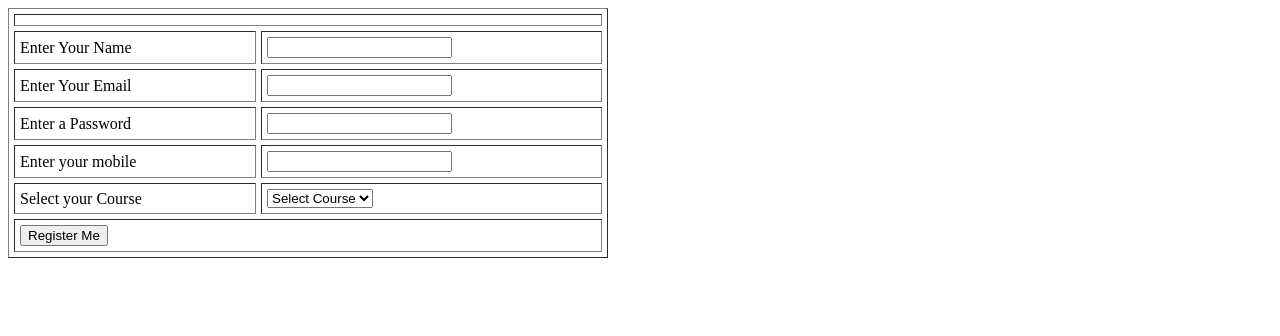
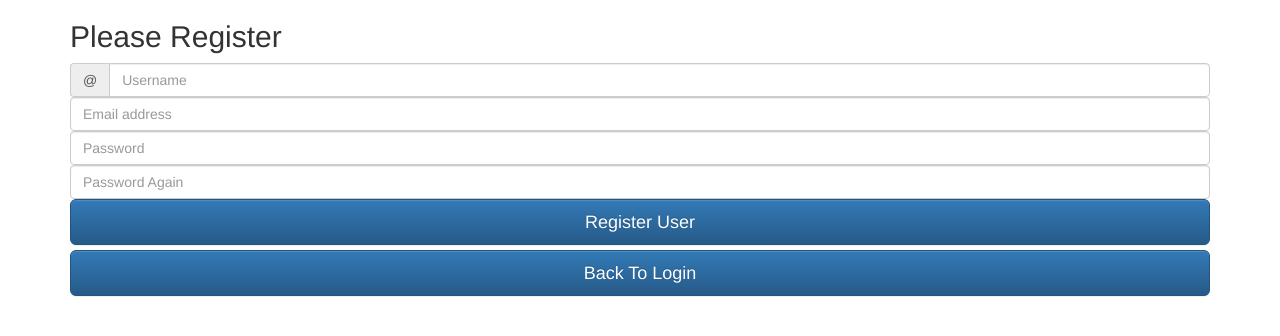
Before and after one commit to LeeDisley/UniWeb, a CodeIgniter app: page /Majister/index.php/registration in a window 1280 px wide. Shown: the top 336 px of the page. Run offline with CodeIgniter, Linux system fonts and the light colour scheme; some libraries are stand-ins or nearby versions.

Commit message:
Changing Login stuff

```diff
--- a/application/config/routes.php
+++ b/application/config/routes.php
@@ -52,3 +52,4 @@ defined('BASEPATH') OR exit('No direct script access allowed');
 $route['default_controller'] = 'Login';
 $route['404_override'] = '';
 $route['translate_uri_dashes'] = FALSE;
+$route['registration'] = 'registration';
--- a/application/controllers/Home.php
+++ b/application/controllers/Home.php
@@ -11,7 +11,7 @@ class Home extends CI_Controller
     function __construct() {
         parent::__construct();
 
-        if(empty($this->session->userdata('id_user'))) {
+        if(empty($this->session->userdata('id'))) {
             $this->session->set_flashdata('flash_data', 'You don\'t have access!');
             redirect('login');
         }
@@ -22,7 +22,7 @@ class Home extends CI_Controller
     }
 
     public function logout() {
-        $data = ['id_user', 'username'];
+        $data = ['id', 'username'];
         $this->session->unset_userdata($data);
 
         redirect('login');
--- a/application/controllers/Login.php
+++ b/application/controllers/Login.php
@@ -11,7 +11,7 @@ class Login extends CI_Controller
     function __construct() {
         parent::__construct();
         $this->load->model("Login_model", "login");
-        if(!empty($_SESSION['id_user']))
+        if(!empty($_SESSION['id']))
             redirect('home');
     }
 
@@ -20,7 +20,7 @@ class Login extends CI_Controller
             $result = $this->login->validate_user($_POST);
             if(!empty($result)) {
                 $data = [
-                    'id_user' => $result->id_user,
+                    'id' => $result->id,
                     'username' => $result->username
                 ];
 
--- a/application/controllers/Registration.php
+++ b/application/controllers/Registration.php
@@ -1,36 +1,39 @@
 <?php
 class Registration extends CI_Controller
 {
-	public function __construct()
-	{
-		parent::__construct();
-		$this->load->database();
-		$this->load->helper('url');
-	}
-	public function index()
-	{
-		if ($this->input->post('register'))
-		{
-			$n=$this->input->post('name');
-			$e=$this->input->post('email');
-			$p=$this->input->post('pass');
-			$m=$this->input->post('mobile');
-			$c=$this->input->post('course');
 
-			$que=$this->db->query("select * from user where email='".$e."'");
-			$row=$que->num_rows();
-			if($row)
-			{
-				$data['error']="<h3 style='color:red'>This user already exists</h3>";
-			}
-			else
-			{
-				$que=$this->db->query("insert into user values('','$n','$e','$p','$m','$c')");
 
-				$data['error']="<h3 style='color:blue'>Your account created successfully</h3>";
-			}
-		}
-	$this->load->view('registration',@$data);
-	}
-}
+
+
+  public function index(){
+    if($this->session->login == 'true'){
+      redirect('/');
+    }
+    //echo "register";
+    $this->load->model('registration_model', 'auth');
+    $this->load->view('header');
+    $this->load->library('form_validation');
+    $this->form_validation->set_rules('username', 'Username', 'required|is_unique[users.username]');
+    $this->form_validation->set_rules('email', 'Email', 'required');
+    $this->form_validation->set_rules('password', 'Password', 'required');
+    $this->form_validation->set_rules('passwordagain', 'Password Confirmation', 'required|matches[password]');
+
+    //$this->form_validation->set_error_delimiters('<div class="alert alert-danger">', '</div>');
+
+                if ($this->form_validation->run() == FALSE)
+                {
+                        $this->load->view('registration');
+                }
+                else
+                {
+                        $this->load->view('register-update');
+                }
+    //$this->load->view('registration');
+    $this->load->view('footer');
+  }
+  }
+
+
+
+
 ?>
--- /dev/null
+++ b/application/models/Registration_model.php
@@ -0,0 +1,14 @@
+<?php
+
+class Registration_model extends CI_Model
+{
+
+  public function Insert_user($name, $email, $password){
+    $query = $this->db->query("INSERT INTO users (username, email, password) VALUES ('$name', '$email', md5('$password'))");
+  }
+
+
+
+
+
+  }
--- /dev/null
+++ b/application/views/Footer.php
@@ -0,0 +1,3 @@
+</div>
+</body>
+</html>
--- a/application/views/Registration.php
+++ b/application/views/Registration.php
@@ -1,49 +1,71 @@
-<!DOCTYPE html>
-<html>
-<head>
-<title>User Registration Form</title>
-</head>
+<?php
+$attributes = array('class' => 'form-signin');
+echo form_open('registration', $attributes); ?>
+    <h2 class="form-signin-heading">Please Register</h2>
+    <div class="input-group">
+    <span class="input-group-addon" id="basic-addon1">@</span>
+    <!-- <input type="text" name="username" id="username" class="form-control" placeholder="Username" required> -->
+    <?php
+      $data = array(
+                'name'          => 'username',
+                'id'            => 'username',
+                'class'         => 'form-control',
+                'placeholder'   => 'Username'
+                //'required'      => 'required'
+            );
+        echo form_input($data);
+    ?>
+  </div>
+    <?php
+    $attributes = array(
+                'class' => 'sr-only'
+        );
+    echo form_label('Email address', 'inputEmail', $attributes);
 
-<body>
-	<form method="post">
-		<table width="600" align="centre" border="1" cellspacing="5" cellpadding="5">
-	<tr>
-		<td colspan="2"><?php echo @$error;?></td>
-	</tr>
-	<tr>
-		<td width="230">Enter Your Name </td>
-		<td width="329"><input type="text" name="name"/></td>
-	</tr>
-	<tr>
-		<td>Enter Your Email </td>
-		<td><input type="text" name="email"/></td>
-	</tr>
-	<tr>
-		<td>Enter a Password </td>
-		<td><input type="password" name="pass"/></td>
-	</tr>
+      $data = array(
+                'type'          => 'email',
+                'name'          => 'email',
+                'id'            => 'inputEmail',
+                'class'         => 'form-control',
+                'placeholder'   => 'Email address'
+                //'required'      => 'required'
+            );
+        echo form_input($data);
 
-	<tr>
-		<td>Enter your mobile </td>
-		<td><input type="text" name="mobile"/></td>
-	</tr>
-	<tr>
-		<td>Select your Course</td>
-		<td>
-		<select name="course">
-			<option value="">Select Course</option>
-			<option>PHP</option>
-			<option>Java</option>
-			<option>Wordpress</option>
-		</select>
-		</td>
-	</tr>
+    $attributes = array(
+                'class' => 'sr-only'
+        );
+    echo form_label('Password', 'inputPassword', $attributes);
+      $data = array(
+                'type'          => 'password',
+                'name'          => 'password',
+                'id'            => 'inputPassword',
+                'class'         => 'form-control',
+                'placeholder'   => 'Password'
+                //'required'      => 'required'
+            );
+        echo form_input($data);
 
-	<tr>
-		<td colspan="2" align="centre">
-		<input type="submit" name="register" value="Register Me"/></td>
-		</tr>
-		</table>
-		</form>
-		</body>
-		</html>
+    $attributes = array(
+                'class' => 'sr-only'
+        );
+    echo form_label('Password Again', 'inputPassword', $attributes);
+      $data = array(
+                'type'          => 'password',
+                'name'          => 'passwordagain',
+                'id'            => 'inputPassword',
+                'class'         => 'form-control',
+                'placeholder'   => 'Password Again'
+                //'required'      => 'required'
+            );
+        echo form_input($data);
+
+        $data = array(
+                'class'         => 'btn btn-lg btn-primary btn-block',
+                'value'      => 'Register User'
+            );
+        echo form_submit($data);
+    ?>
+  <a class="btn btn-lg btn-primary btn-block" href="<?php echo base_url().'index.php/Login'; ?>">Back To Login</a>
+
+  <?php echo form_close(); ?>
--- /dev/null
+++ b/application/views/header.php
@@ -0,0 +1,18 @@
+<html>
+<head>
+<title>User Registration Script in CodeIgniter</title>
+<!-- Latest compiled and minified CSS -->
+<link rel="stylesheet" href="https://maxcdn.bootstrapcdn.com/bootstrap/3.3.7/css/bootstrap.min.css" >
+
+<!-- Optional theme -->
+<link rel="stylesheet" href="https://maxcdn.bootstrapcdn.com/bootstrap/3.3.7/css/bootstrap-theme.min.css" >
+
+<link rel="stylesheet" href="<?php echo base_url(); ?>assets/styles.css" >
+<script   src="https://code.jquery.com/jquery-3.1.1.js" ></script>
+<!-- Latest compiled and minified JavaScript -->
+<script src="https://maxcdn.bootstrapcdn.com/bootstrap/3.3.7/js/bootstrap.min.js"></script>
+
+
+</head>
+<body>
+  <div class="container">
--- a/application/views/login.php
+++ b/application/views/login.php
@@ -93,7 +93,7 @@ document.getElementById("demo").innerHTML = d;
         <label for="username">Username:</label>
         <input type="text" name="username" /><br></br>
         <label for="password">Password:</label>
-        <input type="text" name="password" /><br></br>
+        <input type="password" name="password" /><br></br>
         <button type="submit">Login</button>
 
     </form>
```
Also changed, not shown: application/controllers/RegistrationFirst.php (added, +41 -0 lines), application/views/RegistrationFirst.php (added, +63 -0 lines), application/views/register-update.php (added, +9 -0 lines), application/views/registration.html (added, +38 -0 lines), application/controllers/UserFirst.php (renamed from application/controllers/User.php).
